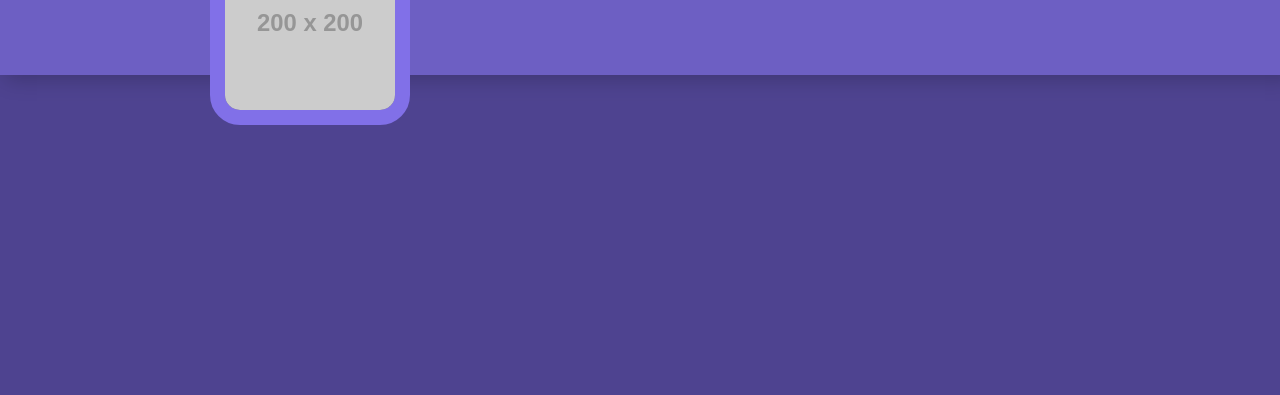
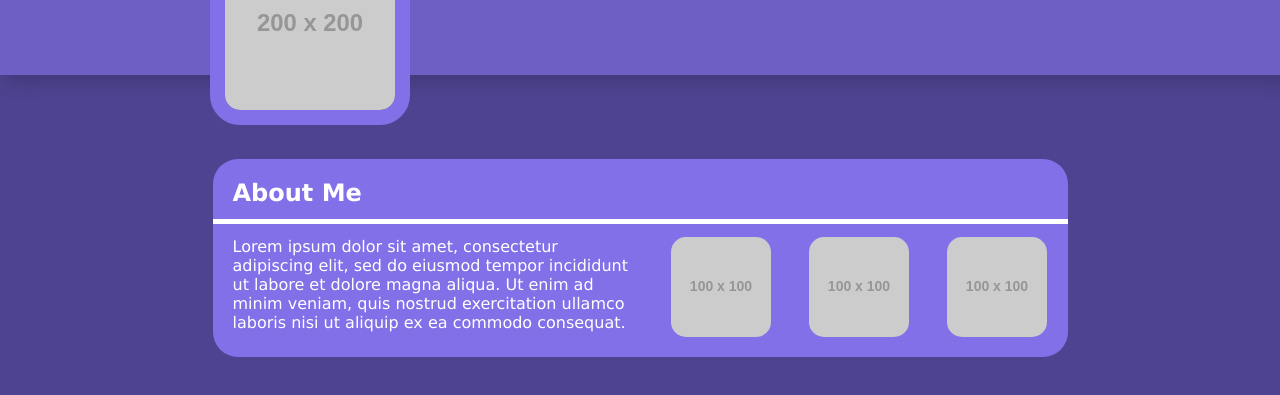
Before and after one commit to Aoliva96/professional-portfolio, a plain HTML site: page index.html in a window 1280 px wide. Shown: the part 125-520 px from the top of the page. Drawn offline with Linux system fonts and the light colour scheme; placeholder pictures from the web are drawn by us.

Commit message:
added aboutMe article and titleLine div to HTML, added aboutMe content to HTML, added styles to aboutMeto match mockup

```diff
--- a/assets/css/style.css
+++ b/assets/css/style.css
@@ -62,3 +62,47 @@ nav ul {
 nav li {
     display: inline;
 }
+
+/* main */
+
+main {
+    width: 100%;
+    margin-top: 75px;
+    display: flex;
+    flex-wrap: wrap;
+    justify-content: space-around;
+}
+
+/* title lines */
+
+.titleLine {
+    background-color: #fff;
+    position: relative;
+    top: 65px;
+    flex: 0 1 855px;
+    height: 5px;
+}
+
+/* article - about me */
+
+#aboutMe {
+    background-color: #8170E8;
+    border-radius: 25px;
+    padding: 20px;
+    display: flex;
+    flex: 0 1 815px;
+    flex-wrap: wrap;
+}
+
+#aboutMe h2 {
+    margin: 0 80% 30px 0;
+}
+
+#aboutMe p {
+    max-width: 400px;
+}
+
+#aboutMe img {
+    border-radius: 15px;
+    margin-left: 38px;
+}
--- a/index.html
+++ b/index.html
@@ -22,7 +22,14 @@
             </nav>
         </header>
         <main>
-
+            <div class="titleLine"></div>
+            <article id="aboutMe">
+                <h2>About Me</h2>
+                <p>Lorem ipsum dolor sit amet, consectetur adipiscing elit, sed do eiusmod tempor incididunt ut labore et dolore magna aliqua. Ut enim ad minim veniam, quis nostrud exercitation ullamco laboris nisi ut aliquip ex ea commodo consequat.</p>
+                <img src="https://placehold.co/100/png" alt="First placeholder image" />
+                <img src="https://placehold.co/100/png" alt="Second placeholder image" />
+                <img src="https://placehold.co/100/png" alt="Third placeholder image" />
+            </article>
         </main>
         <footer>
 
```
